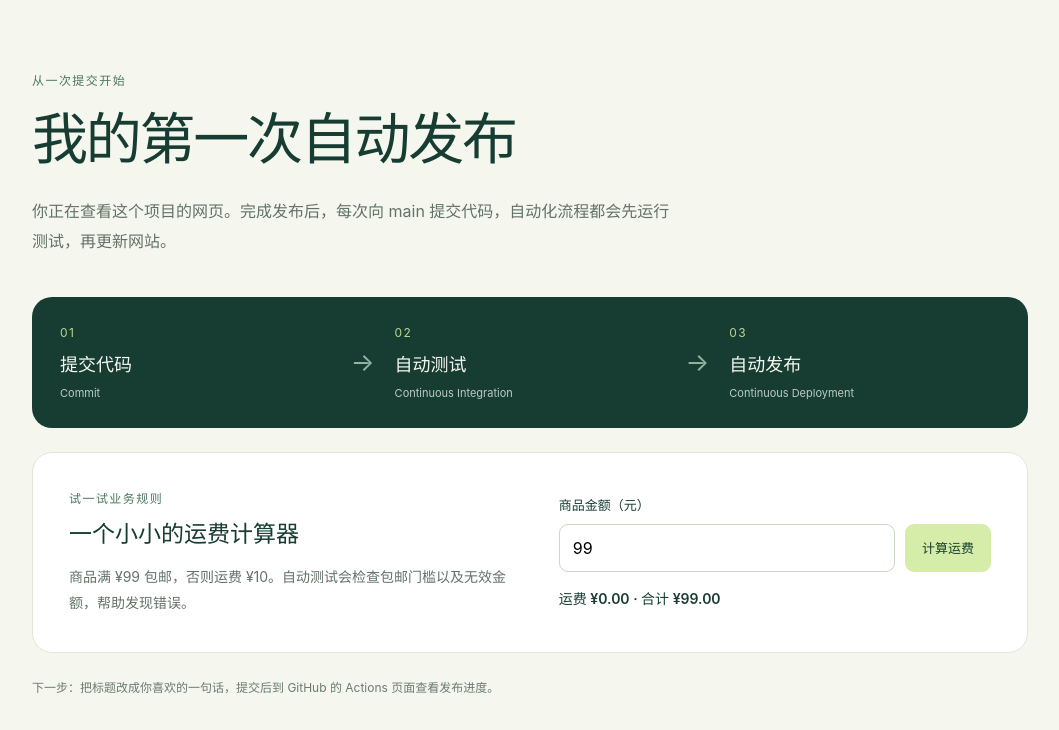
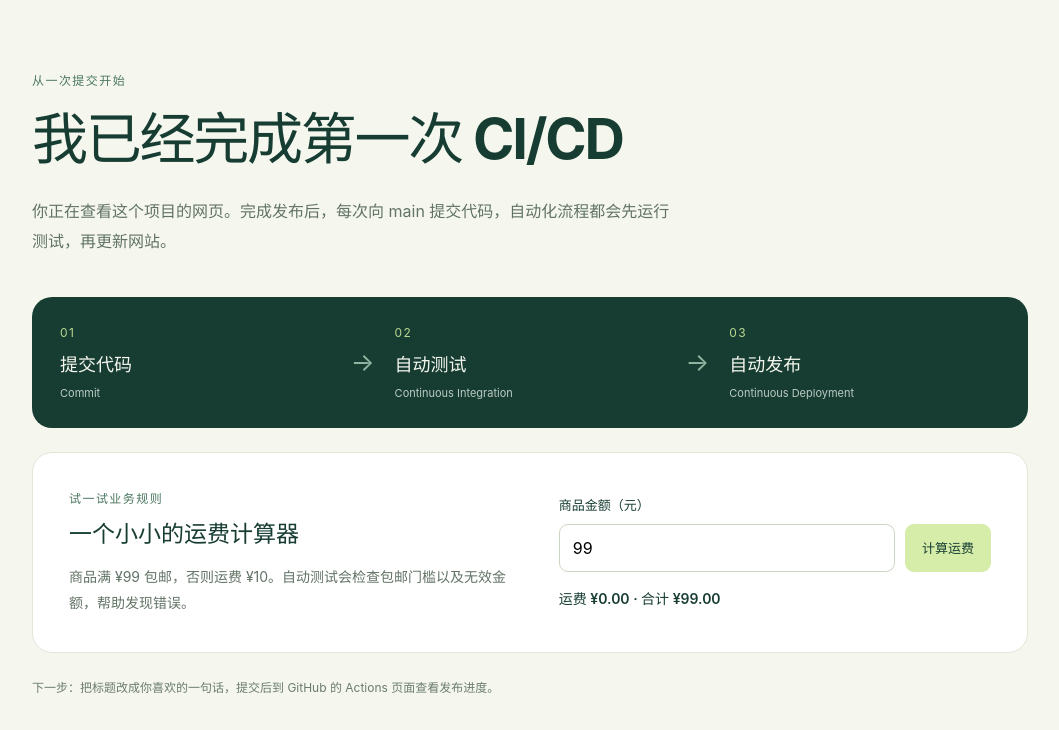
Before and after one commit to crl-0101/test-ci-cd, a website with bundled scripts: page cicd-playground/site/index.html in a window 1280 px wide. Shown: the part 70-800 px from the top of the page, without its empty margins (110-1169 px from the left). Built offline with nearby package versions, Linux system fonts and the light colour scheme.

Commit message:
Update index.html

```diff
--- a/cicd-playground/site/index.html
+++ b/cicd-playground/site/index.html
@@ -17,7 +17,7 @@
 
       <section class="hero" aria-labelledby="headline">
         <p class="eyebrow">从一次提交开始</p>
-        <h1 id="headline">我的第一次自动发布</h1>
+        <h1 id="headline">我已经完成第一次 CI/CD</h1>
         <p class="intro">你正在查看这个项目的网页。完成发布后，每次向 main 提交代码，自动化流程都会先运行测试，再更新网站。</p>
       </section>
 
```
